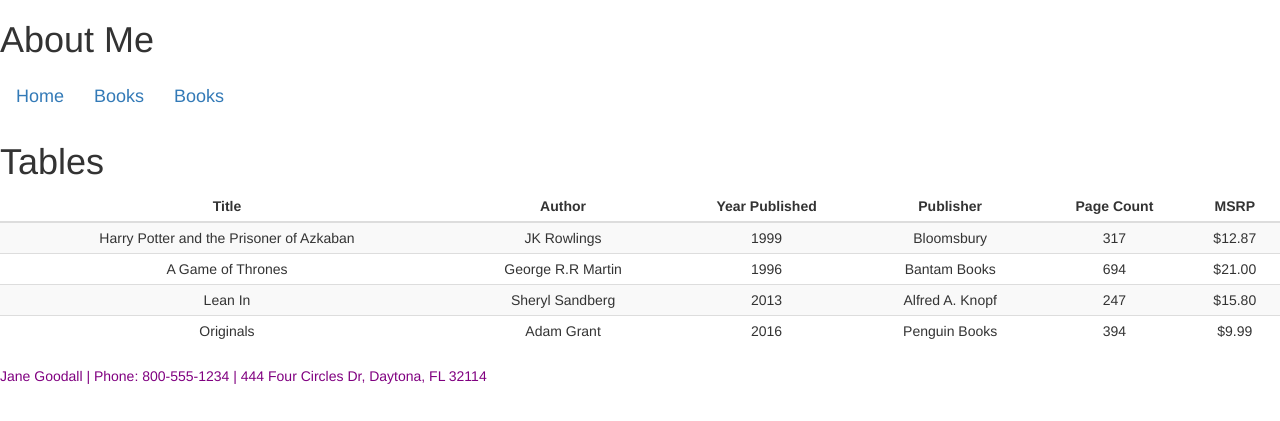
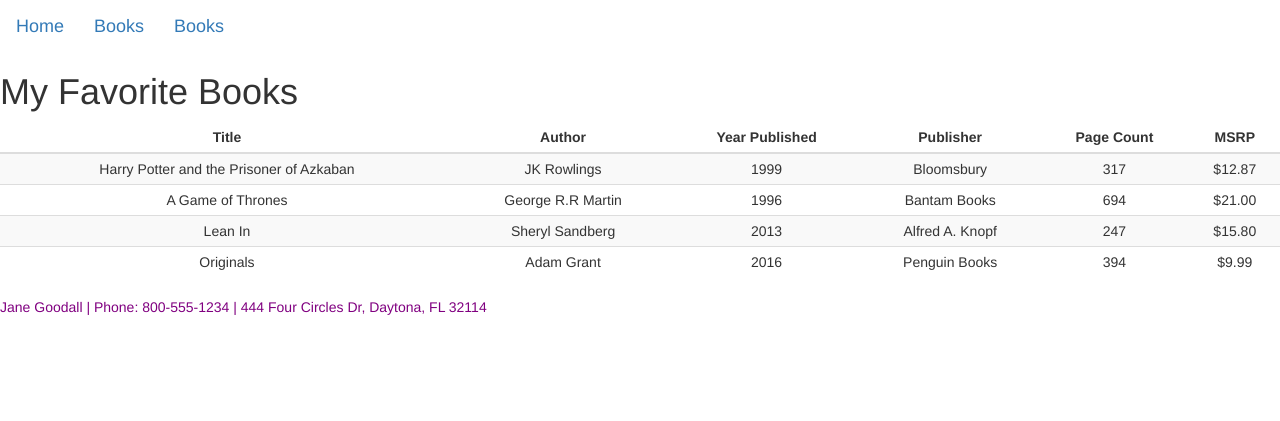
Before and after one commit to iu-msis/1-html-review-klgogel, a PHP site: page /books.html in a window 1280 px wide. Shown: the top 421 px of the page. Run offline with PHP 8.4, Linux system fonts and the light colour scheme; some libraries are stand-ins or nearby versions.

Commit message:
css style updates

```diff
--- a/public/books.html
+++ b/public/books.html
@@ -17,21 +17,22 @@
 
 <body>
 <header>
-  <h1>About Me</h1>
-</header>
+
+
 <nav class="navbar navbar-expand-lg navbar-light bg-light">
   <a class="navbar-brand" href="index.html">Home</a>
   <a class="navbar-brand" href="books.html">Books</a>
   <a class="navbar-brand" href="mytravels.html">Books</a>
 </nav>
+</header>
 <head>
     <meta charset="utf-8">
     <meta name="viewport" content="width=device-width">
-    <title>Tables</title>
-    <link href="style.css" rel="stylesheet" type="text/css" />
+    <title>My Favorite Books</title>
+    <link href="public/css/style.css" rel="stylesheet" type="text/css" />
   </head>
   <body>
-    <h1>Tables</h1>
+    <h1>My Favorite Books</h1>
       <table class = "table  table-striped table-hover table-condensed">
         <thead>
           <tr>
--- a/public/css/style.css
+++ b/public/css/style.css
@@ -1,3 +1,7 @@
 p{
     color: purple;
 }
+
+h2{
+    background-color: red;
+}
--- a/public/index.html
+++ b/public/index.html
@@ -6,7 +6,7 @@
   <title>aboutme</title>
 
 
-  <link href="public\css\style.css" rel="stylesheet" type="text/css" />
+  <link href="public/css/style.css" rel="stylesheet" type="text/css" />
 
   <link rel="stylesheet" href="https://maxcdn.bootstrapcdn.com/bootstrap/3.3.7/css/bootstrap.min.css">
   <script src="https://code.jquery.com/jquery-3.2.1.js"></script>
--- a/public/mytravels.html
+++ b/public/mytravels.html
@@ -6,7 +6,7 @@
   <title>aboutme</title>
 
 
-  <link href="public\css\style.css" rel="stylesheet" type="text/css" />
+  <link href="public/css/style.css" rel="stylesheet" type="text/css" />
 
   <link rel="stylesheet" href="https://maxcdn.bootstrapcdn.com/bootstrap/3.3.7/css/bootstrap.min.css">
   <script src="https://code.jquery.com/jquery-3.2.1.js"></script>
```
